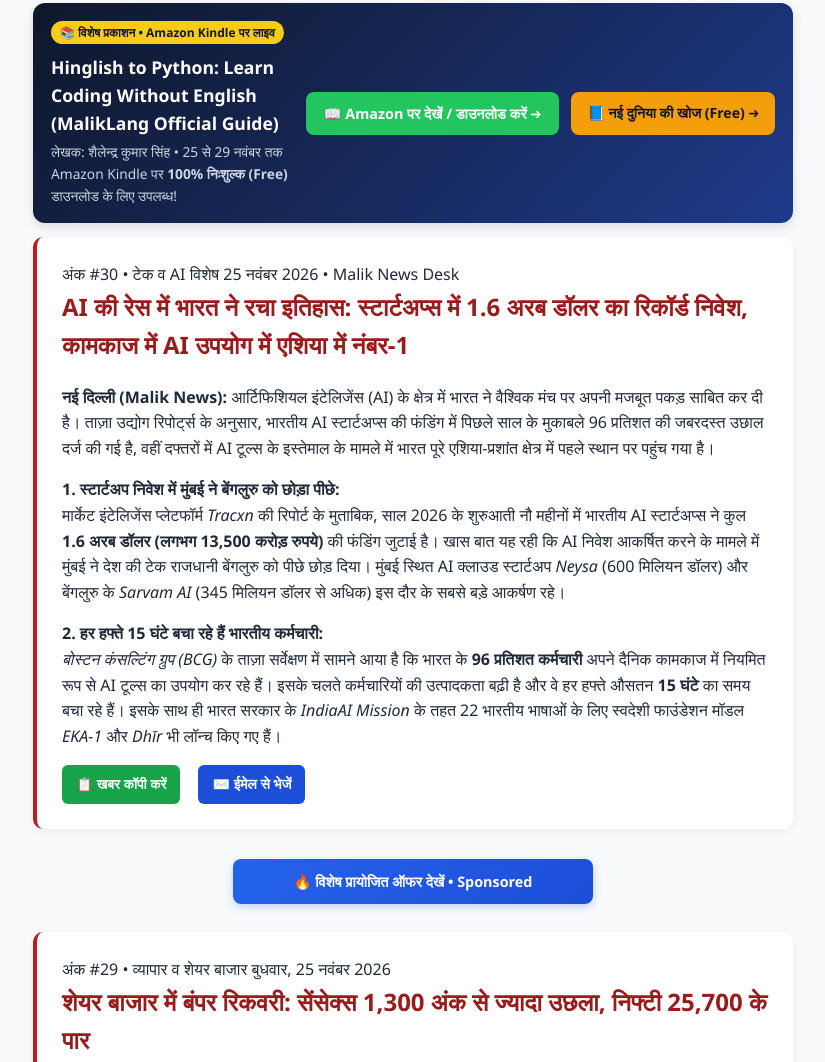
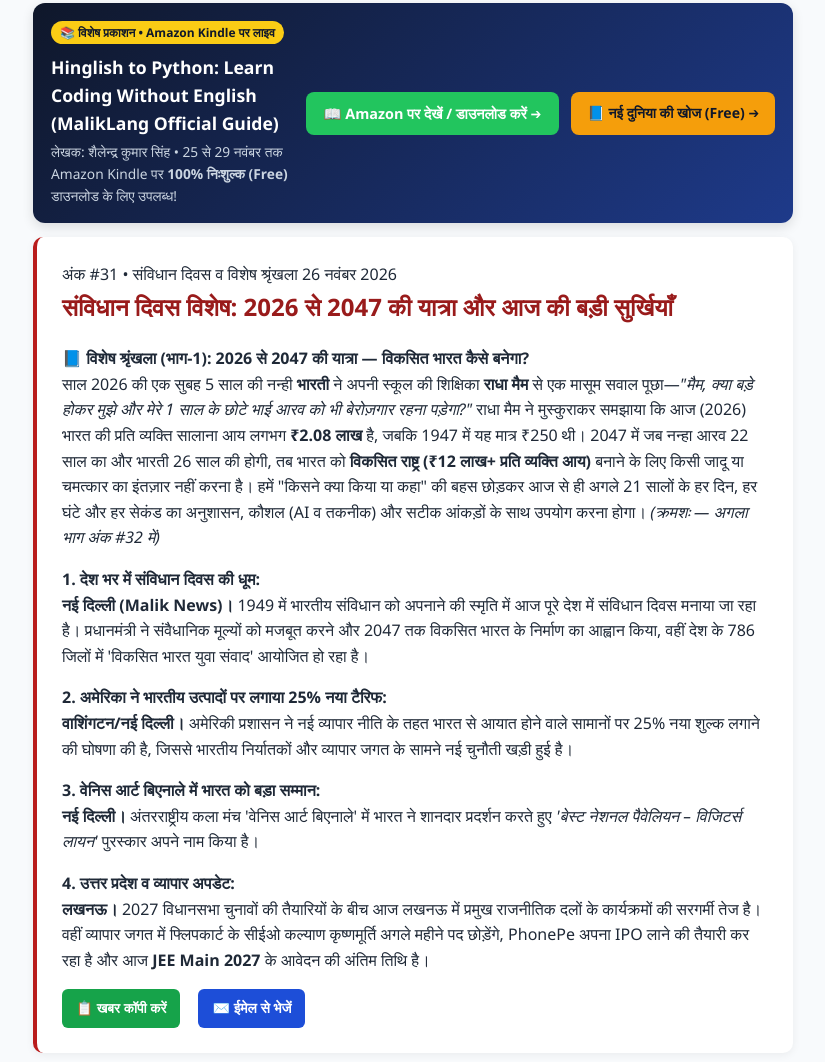
Before and after one commit to shailendra-codes/Malik-News, a plain HTML site: page index.html in a window 1280 px wide. Shown: the part 416-1478 px from the top of the page, without its empty margins (227-1052 px from the left). Drawn offline with Linux system fonts and the light colour scheme; no server answers.

Commit message:
Add article for Constitution Day and updates
Added news article for Constitution Day and special series.

```diff
--- a/all-news.html
+++ b/all-news.html
@@ -1,4 +1,29 @@
 <!-- हमेशा नई खबर को सबसे ऊपर (यहाँ) पेस्ट करें -->
+
+<!-- ==================== अंक #31 (26 नवंबर 2026) ==================== -->
+<article class="news-card">
+  <div class="news-meta">
+    <span>अंक #31 • संविधान दिवस व विशेष श्रृंखला</span>
+    <span>26 नवंबर 2026</span>
+  </div>
+  <h2>संविधान दिवस विशेष: 2026 से 2047 की यात्रा और आज की बड़ी सुर्खियाँ</h2>
+
+  <p><strong>📘 विशेष श्रृंखला (भाग-1): 2026 से 2047 की यात्रा — विकसित भारत कैसे बनेगा?</strong><br>
+  साल 2026 की एक सुबह 5 साल की नन्ही <strong>भारती</strong> ने अपनी स्कूल की शिक्षिका <strong>राधा मैम</strong> से एक मासूम सवाल पूछा—<em>"मैम, क्या बड़े होकर मुझे और मेरे 1 साल के छोटे भाई आरव को भी बेरोज़गार रहना पड़ेगा?"</em> राधा मैम ने मुस्कुराकर समझाया कि आज (2026) भारत की प्रति व्यक्ति सालाना आय लगभग <strong>₹2.08 लाख</strong> है, जबकि 1947 में यह मात्र ₹250 थी। 2047 में जब नन्हा आरव 22 साल का और भारती 26 साल की होगी, तब भारत को <strong>विकसित राष्ट्र (₹12 लाख+ प्रति व्यक्ति आय)</strong> बनाने के लिए किसी जादू या चमत्कार का इंतज़ार नहीं करना है। हमें "किसने क्या किया या कहा" की बहस छोड़कर आज से ही अगले 21 सालों के हर दिन, हर घंटे और हर सेकंड का अनुशासन, कौशल (AI व तकनीक) और सटीक आंकड़ों के साथ उपयोग करना होगा। <em>(क्रमशः — अगला भाग अंक #32 में)</em></p>
+
+  <p><strong>1. देश भर में संविधान दिवस की धूम:</strong><br>
+  <strong>नई दिल्ली (Malik News)।</strong> 1949 में भारतीय संविधान को अपनाने की स्मृति में आज पूरे देश में संविधान दिवस मनाया जा रहा है। प्रधानमंत्री ने संवैधानिक मूल्यों को मजबूत करने और 2047 तक विकसित भारत के निर्माण का आह्वान किया, वहीं देश के 786 जिलों में 'विकसित भारत युवा संवाद' आयोजित हो रहा है।</p>
+
+  <p><strong>2. अमेरिका ने भारतीय उत्पादों पर लगाया 25% नया टैरिफ:</strong><br>
+  <strong>वाशिंगटन/नई दिल्ली।</strong> अमेरिकी प्रशासन ने नई व्यापार नीति के तहत भारत से आयात होने वाले सामानों पर 25% नया शुल्क लगाने की घोषणा की है, जिससे भारतीय निर्यातकों और व्यापार जगत के सामने नई चुनौती खड़ी हुई है।</p>
+
+  <p><strong>3. वेनिस आर्ट बिएनाले में भारत को बड़ा सम्मान:</strong><br>
+  <strong>नई दिल्ली।</strong> अंतरराष्ट्रीय कला मंच 'वेनिस आर्ट बिएनाले' में भारत ने शानदार प्रदर्शन करते हुए <em>'बेस्ट नेशनल पैवेलियन – विजिटर्स लायन'</em> पुरस्कार अपने नाम किया है।</p>
+
+  <p><strong>4. उत्तर प्रदेश व व्यापार अपडेट:</strong><br>
+  <strong>लखनऊ।</strong> 2027 विधानसभा चुनावों की तैयारियों के बीच आज लखनऊ में प्रमुख राजनीतिक दलों के कार्यक्रमों की सरगर्मी तेज है। वहीं व्यापार जगत में फ्लिपकार्ट के सीईओ कल्याण कृष्णमूर्ति अगले महीने पद छोड़ेंगे, PhonePe अपना IPO लाने की तैयारी कर रहा है और आज <strong>JEE Main 2027</strong> के आवेदन की अंतिम तिथि है।</p>
+</article>
+
 
 <!-- अंक #30: टेक व AI विशेष (सही तारीख: 25 नवंबर 2026) -->
 <article class="news-card">
```
